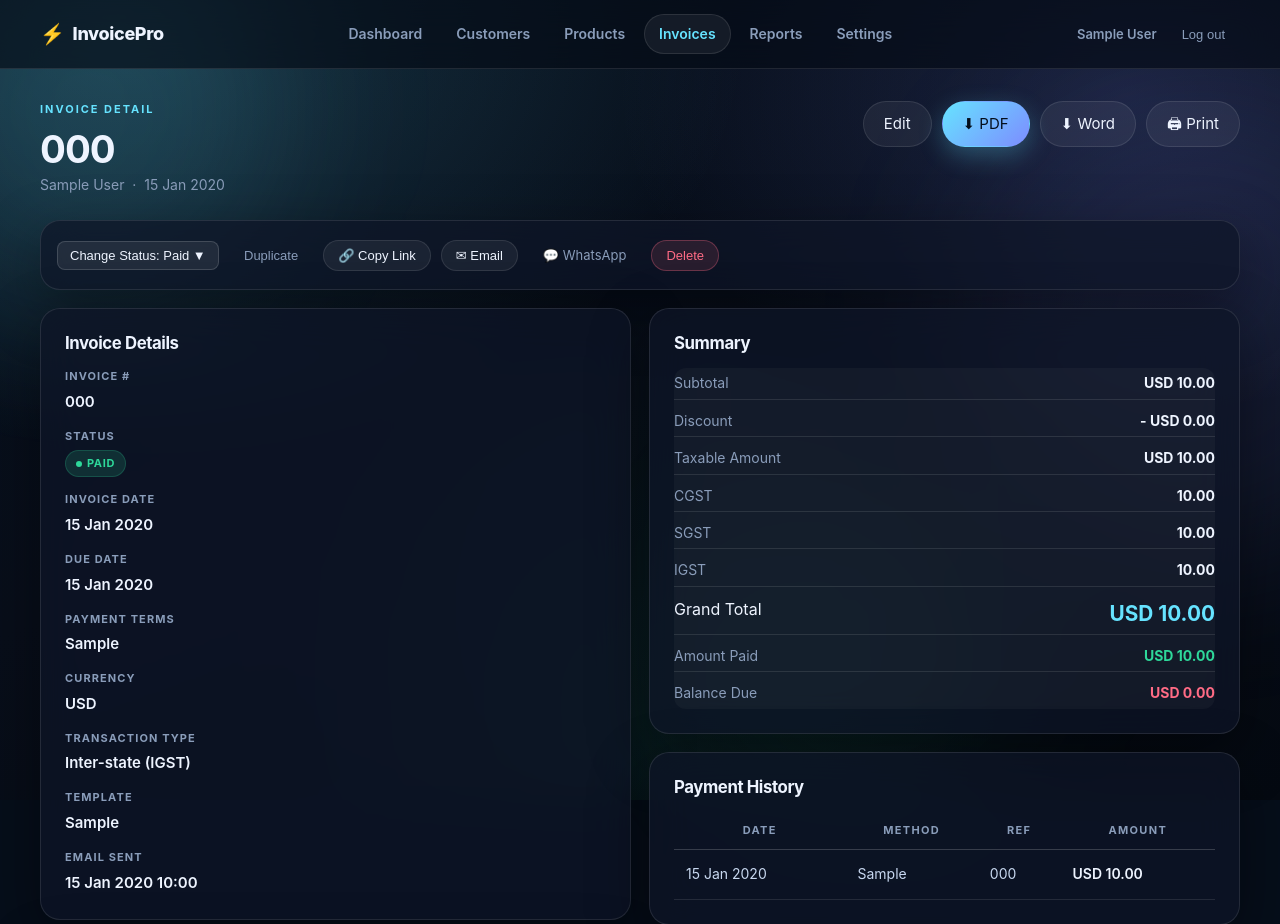
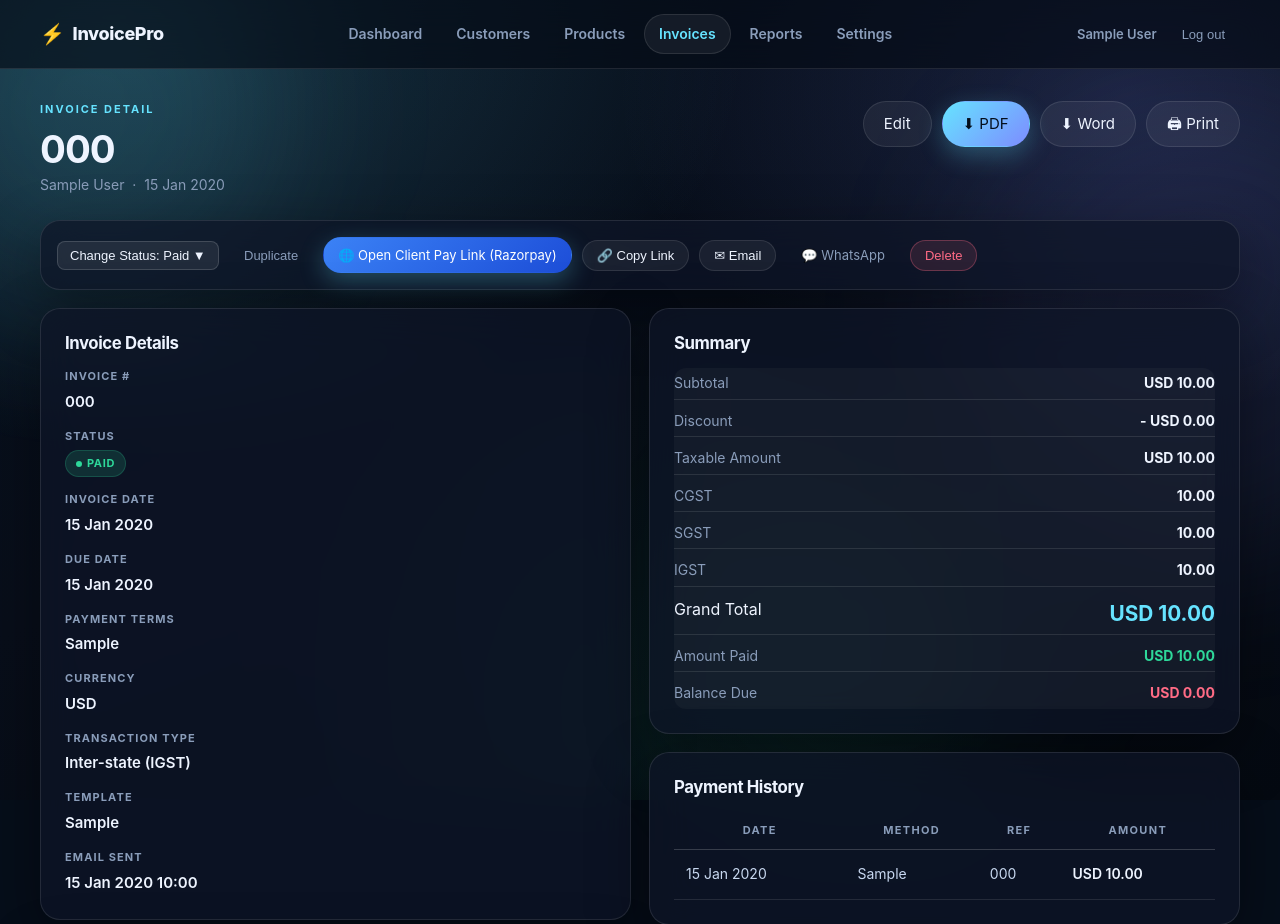
Before and after one commit to Adnxnnn/invoice, a Flask app: page /invoices/1 in a window 1280 px wide. Shown: the top 924 px of the page. Run offline with Flask 3, Linux system fonts and the light colour scheme; a user stored in the database is signed in; tables that the repository leaves empty hold one stand-in row (values such as "Sample post").

Commit message:
Add Open Client Pay Link button to invoice detail page for easy access to Razorpay payment

```diff
--- a/invoicepro/templates/invoices/detail.html
+++ b/invoicepro/templates/invoices/detail.html
@@ -45,6 +45,7 @@
                 <button class="btn btn-ghost btn-sm">Duplicate</button>
             </form>
 
+            <a href="{{ url_for('invoices.public_view', token=invoice.share_token) }}" target="_blank" class="btn btn-primary btn-sm" style="background:linear-gradient(135deg, #3b82f6, #1d4ed8);color:#fff">🌐 Open Client Pay Link (Razorpay)</a>
             <button class="btn btn-secondary btn-sm" onclick="navigator.clipboard.writeText('{{ url_for('invoices.public_view', token=invoice.share_token, _external=True) }}'); alert('Client Link copied to clipboard!')">🔗 Copy Link</button>
             <button class="btn btn-secondary btn-sm" onclick="document.getElementById('emailModal').classList.add('open')">✉ Email</button>
             <a href="{{ url_for('invoices.whatsapp_share', invoice_id=invoice.id) }}" class="btn btn-ghost btn-sm" target="_blank">💬 WhatsApp</a>
```
